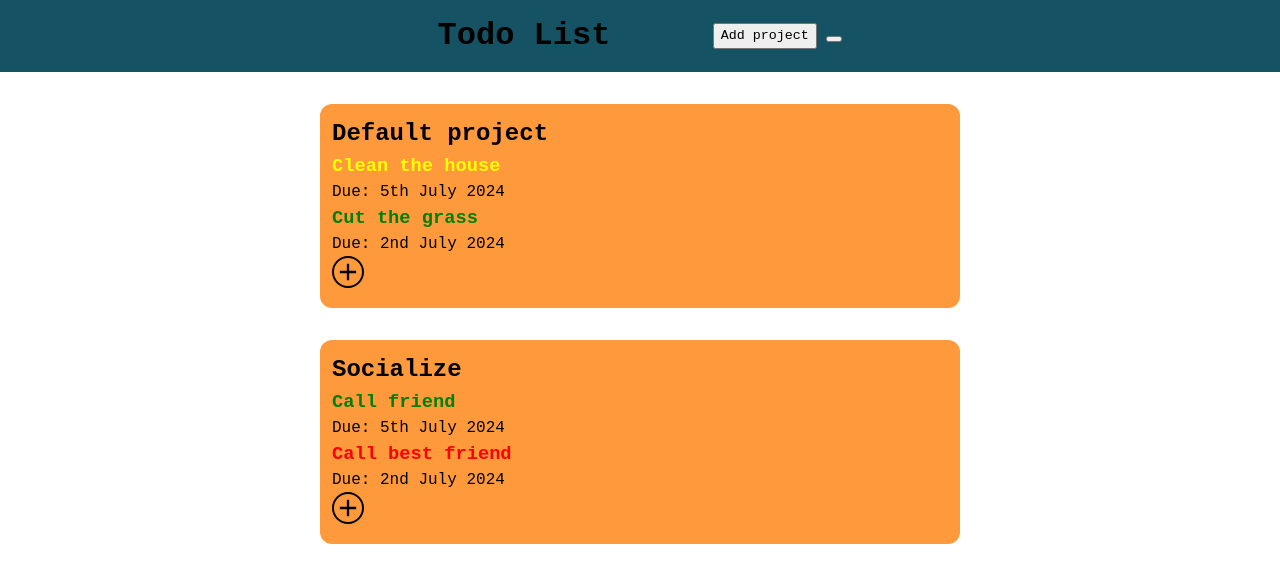
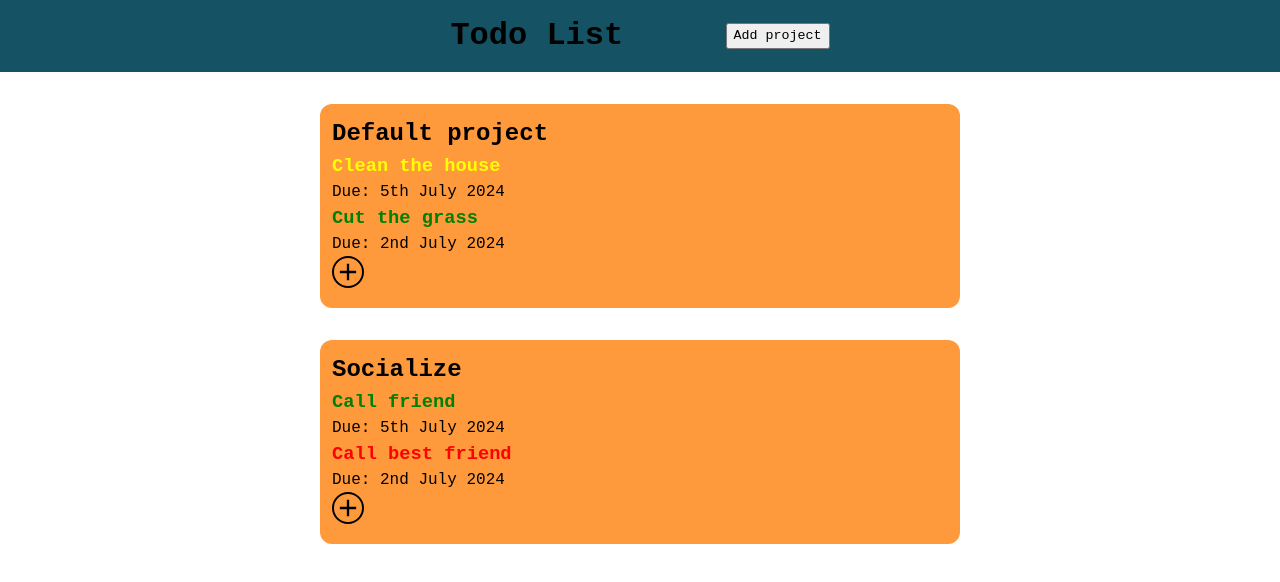
Before and after one commit to RaveTapp/OdinTodoList, a website built with webpack: page src/index.html in a window 1280 px wide. Built offline with nearby package versions, Linux system fonts and the light colour scheme.

Commit message:
Delete placeholder

```diff
--- a/src/index.html
+++ b/src/index.html
@@ -10,11 +10,8 @@
         <h1>Todo List</h1>
         <div>
             <button class="add-project">Add project</button>
-            <button></button>
         </div>
     </header>
-    <div id="content">
-
-    </div>
+    <div id="content"></div>
 </body>
 </html>
```
